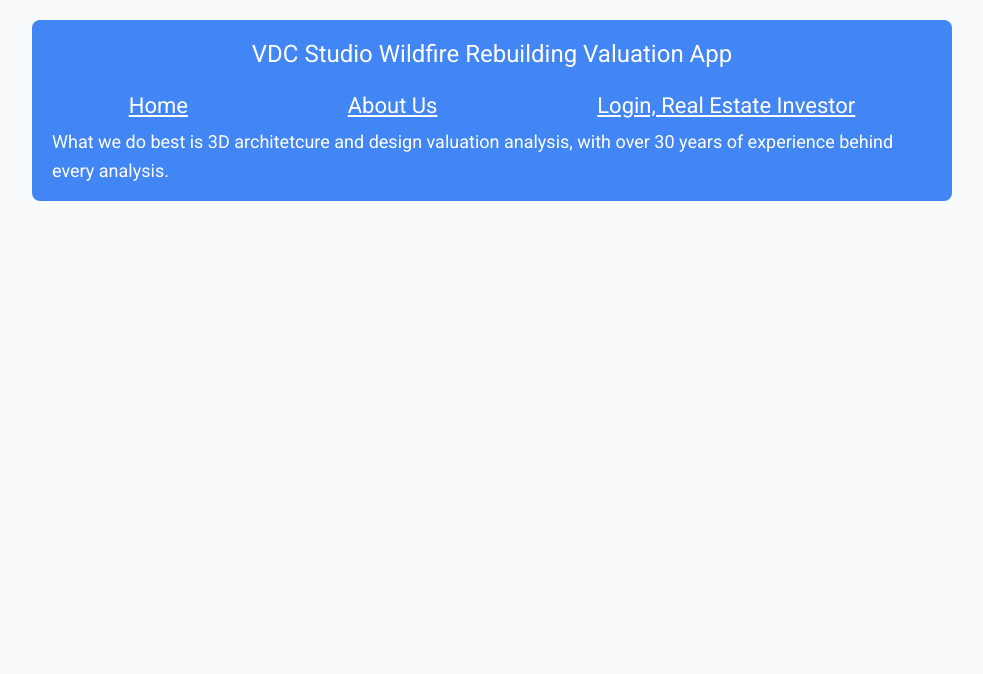
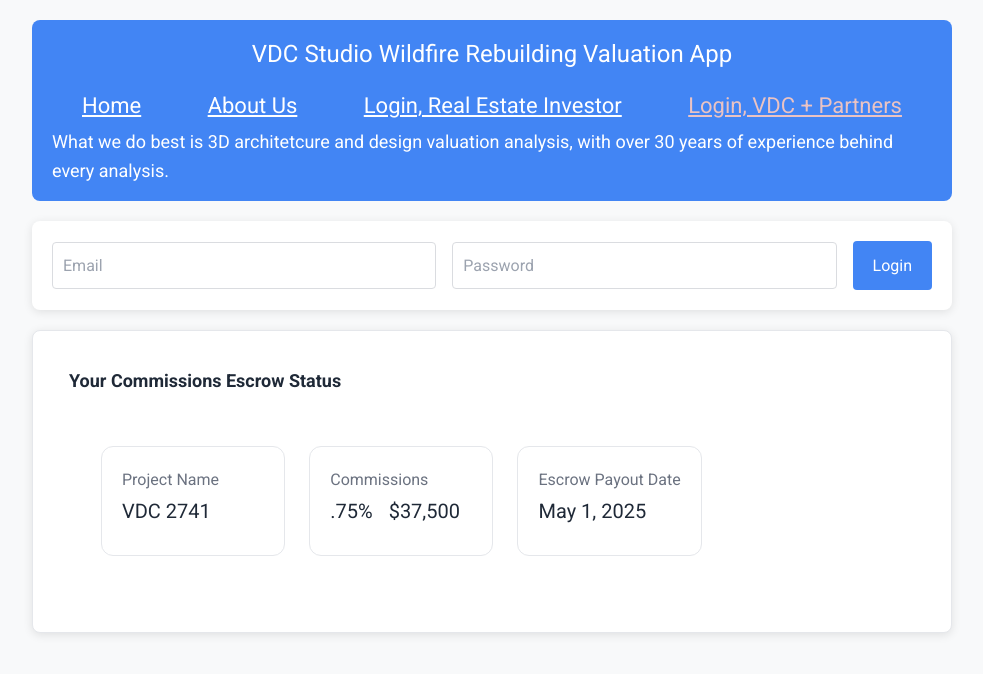
Before and after one commit to starcoder204/vue-cost-web, a Vue app: page /login-partner in a window 1280 px wide. Shown: the top 674 px of the page, without its empty margins (148-1131 px from the left). Built offline with nearby package versions, Linux system fonts and the light colour scheme.

Commit message:
vdc partner login, add tailwind CSS

```diff
--- a/package.json
+++ b/package.json
@@ -7,8 +7,11 @@
     "build": "vue-cli-service build"
   },
   "dependencies": {
+    "autoprefixer": "^9.8.8",
     "firebase": "^11.6.0",
     "lodash": "^4.17.21",
+    "postcss": "^7.0.39",
+    "tailwindcss": "npm:@tailwindcss/postcss7-compat@^2.2.17",
     "vue": "^2.6.14",
     "vue-router": "^3.6.5",
     "vuex": "^3.6.2",
--- /dev/null
+++ b/postcss.config.js
@@ -0,0 +1,6 @@
+module.exports = {
+  plugins: {
+    tailwindcss: {},
+    autoprefixer: {},
+  },
+}
--- a/src/assets/styles.scss
+++ b/src/assets/styles.scss
@@ -1,4 +1,8 @@
 @import url('https://fonts.googleapis.com/css2?family=Roboto:wght@400;700&display=swap');
+
+@tailwind base;
+@tailwind components;
+@tailwind utilities;
 
 /* Base Styles */
 :root {
--- a/src/components/Header.vue
+++ b/src/components/Header.vue
@@ -8,6 +8,7 @@
                 <router-link to="/spec-builder" v-if="this.$store.state.user.isLoggedIn">Spec Builder</router-link>
                 <router-link to="/about">About Us</router-link>
                 <router-link to="/login" v-if="!this.$store.state.user.isLoggedIn">Login, Real Estate Investor</router-link>
+                <router-link to="/login-partner" v-if="!this.$store.state.user.isLoggedIn">Login, VDC + Partners</router-link>
                 <a href="javascript:void(0);" @click="logoutClicked()" v-if="this.$store.state.user.isLoggedIn">Logout</a>
             </nav>
             <p>
@@ -34,11 +35,11 @@ export default {
 
 .top-menu {
     display: grid;
-    grid-template-columns: repeat(3, auto);
+    grid-template-columns: repeat(4, auto);
     gap: 1rem;
     padding: 0.3rem;
     &.logged {
-        grid-template-columns: repeat(4, auto);
+        grid-template-columns: repeat(5, auto);
     }
 }
 
@@ -47,6 +48,7 @@ export default {
     color: white;
     font-size: 22px;
     text-align: center;
+    text-decoration: underline;
     &.router-link-exact-active {
         color: #ebc3c3;
     }
--- a/src/components/InputSection.vue
+++ b/src/components/InputSection.vue
@@ -1,5 +1,11 @@
 <template>
     <section class="input-section">
+        <div v-if="this.$store.state.user.role === 'non-industry-sales'" class="md:flex font-bold justify-end">
+            <h4 class="">Your Estimated Commission: </h4>
+            <div class="font-bold text-vdc-secondary-color">
+                <span class="mx-2">.75%</span> <span>$37,500</span>
+            </div>
+        </div>
         <h2>Enter your values:</h2>
         <div class="form-grid">
             <div class="input-group">
--- a/src/components/Login.vue
+++ b/src/components/Login.vue
@@ -35,7 +35,8 @@ export default {
                     // Successful login
                     this.isLoading = false;
                     const user = userCredential.user;
-                    this.$store.dispatch('login', { name: user.displayName, email: user.email });
+                    const role = this.$route.path == '/login-partner' ? 'non-industry-sales' : 'normal';
+                    this.$store.dispatch('login', { name: user.displayName, email: user.email, role });
                     this.$router.push('/').catch(()=>{});
                 })
                 .catch((error) => {
--- a/src/pages/Home.vue
+++ b/src/pages/Home.vue
@@ -65,6 +65,7 @@ export default {
   created() {
   },
   mounted() {
+    console.log(this.$store.state.user)
   },
   methods: {
     watchHighlight(tabId) {
--- /dev/null
+++ b/src/pages/LoginPartner.vue
@@ -0,0 +1,95 @@
+<template>
+    <div>
+        <Login />
+        <!-- Card -->
+        <section class="section block border border-gray-200 focus:outline-hidden dark:border-neutral-700">
+            <div class="relative flex items-center overflow-hidden">
+                <div class="grow p-4 ms-32 sm:ms-48">
+                <div class="min-h-24 flex flex-col justify-center">
+                    <h3 class="font-semibold text-gray-800 dark:text-neutral-300">
+                        Your Commissions Escrow Status
+                    </h3>
+                    <!-- <p class="mt-1 text-md dark:text-neutral-500 py-3">
+                        Project Name: VDC 2741
+                    </p>
+                    <p class="mt-1 text-md dark:text-neutral-500 py-3">
+                        Commissions: .75% $37,500
+                    </p>
+                    <p class="mt-1 text-md dark:text-neutral-500 py-3">
+                        Escrow Payout Date: May 1, 2025
+                    </p> -->
+                    <!-- Card Section -->
+                    <div class="max-w-[85rem] px-4 py-6 sm:px-6 lg:px-8 lg:py-10 mx-auto">
+                        <!-- Grid -->
+                        <div class="grid sm:grid-cols-1 lg:grid-cols-3 gap-3 sm:gap-6">
+                            <!-- Card -->
+                            <div class="flex flex-col bg-white border border-gray-200 shadow-2xs rounded-xl dark:bg-neutral-800 dark:border-neutral-700">
+                                <div class="p-4 md:p-5">
+                                    <div class="flex items-center gap-x-2">
+                                    <p class="text-md text-gray-500 dark:text-neutral-500">
+                                        Project Name
+                                    </p>
+                                    </div>
+
+                                    <div class="mt-1 flex items-center gap-x-2">
+                                    <h3 class="text-md sm:text-xl font-medium text-gray-800 dark:text-neutral-200">
+                                        VDC 2741
+                                    </h3>
+                                    </div>
+                                </div>
+                            </div>
+                            <!-- End Card -->
+
+                            <!-- Card -->
+                            <div class="flex flex-col bg-white border border-gray-200 shadow-2xs rounded-xl dark:bg-neutral-800 dark:border-neutral-700">
+                                <div class="p-4 md:p-5">
+                                    <div class="flex items-center gap-x-2">
+                                        <p class="text-md text-gray-500 dark:text-neutral-500">
+                                            Commissions
+                                        </p>
+                                    </div>
+
+                                    <div class="mt-1 flex items-center gap-x-2">
+                                        <h3 class="text-md sm:text-xl font-medium text-gray-800 dark:text-neutral-200">
+                                            <span class="mr-4">.75%</span><span>$37,500</span>
+                                        </h3>
+                                    </div>
+                                </div>
+                            </div>
+                            <!-- End Card -->
+
+                            <!-- Card -->
+                            <div class="flex flex-col bg-white border border-gray-200 shadow-2xs rounded-xl dark:bg-neutral-800 dark:border-neutral-700">
+                                <div class="p-4 md:p-5">
+                                    <div class="flex items-center gap-x-2">
+                                    <p class="text-md text-gray-500 dark:text-neutral-500">
+                                        Escrow Payout Date
+                                    </p>
+                                    </div>
+
+                                    <div class="mt-1 flex items-center gap-x-2">
+                                    <h3 class="text-md sm:text-xl font-medium text-gray-800 dark:text-neutral-200">
+                                        May 1, 2025
+                                    </h3>
+                                    </div>
+                                </div>
+                            </div>
+                            <!-- End Card -->
+                        </div>
+                        <!-- End Grid -->
+                    </div>
+                    <!-- End Card Section -->
+                </div>
+                </div>
+            </div>
+        </section>
+        <!-- End Card -->
+    </div>
+</template>
+
+<script>
+import Login from '../components/Login.vue';
+export default {
+    components: { Login }
+}
+</script>
--- a/src/router.js
+++ b/src/router.js
@@ -3,6 +3,7 @@ import Router from 'vue-router';
 import Home from './pages/Home.vue';
 import About from './pages/About.vue';
 import Login from './pages/Login.vue';
+import LoginPartner from './pages/LoginPartner.vue';
 import SpecBuilder from './pages/SpecBuilder.vue';
 
 Vue.use(Router);
@@ -21,6 +22,11 @@ export default new Router({
         component: Login
     },
     {
+      path: '/login-partner',
+      name: 'LoginPartner',
+      component: LoginPartner
+    },
+    {
       path: '/about',
       name: 'About',
       component: About
--- a/src/store.js
+++ b/src/store.js
@@ -10,6 +10,7 @@ export default new Vuex.Store({
     user: {
         name: '',
         email: '',
+        role: '',
         isLoggedIn: false
     }
   },
@@ -17,11 +18,13 @@ export default new Vuex.Store({
     setUser(state, userData) {
       state.user.name = userData.name;
       state.user.email = userData.email;
+      state.user.role = userData.role;
       state.user.isLoggedIn = userData.isLoggedIn;
     },
     logoutUser(state) {
       state.user.name = '';
       state.user.email = '';
+      state.user.role = '';
       state.user.isLoggedIn = false;
     }
   },
@@ -31,6 +34,7 @@ export default new Vuex.Store({
           commit('setUser', {
             name: userData.name,
             email: userData.email,
+            role: userData.role,
             isLoggedIn: true
           });
         }, 500);
--- /dev/null
+++ b/tailwind.config.js
@@ -0,0 +1,16 @@
+module.exports = {
+  purge: [
+    './public/**/*.html',
+    './src/**/*.vue',
+  ],
+  theme: {
+    extend: {
+      colors: {
+        'vdc-primary-color': '#4285F4',
+        'vdc-secondary-color': '#34A853',
+      }
+    },
+  },
+  variants: {},
+  plugins: [],
+}
```
Also changed, not shown: 1 other file (tests, documents, lock files or other folders).
